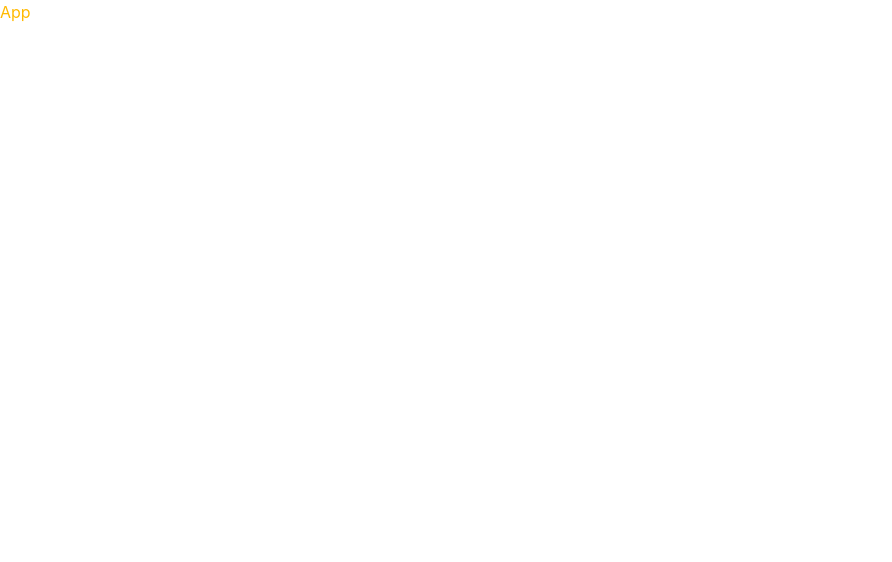
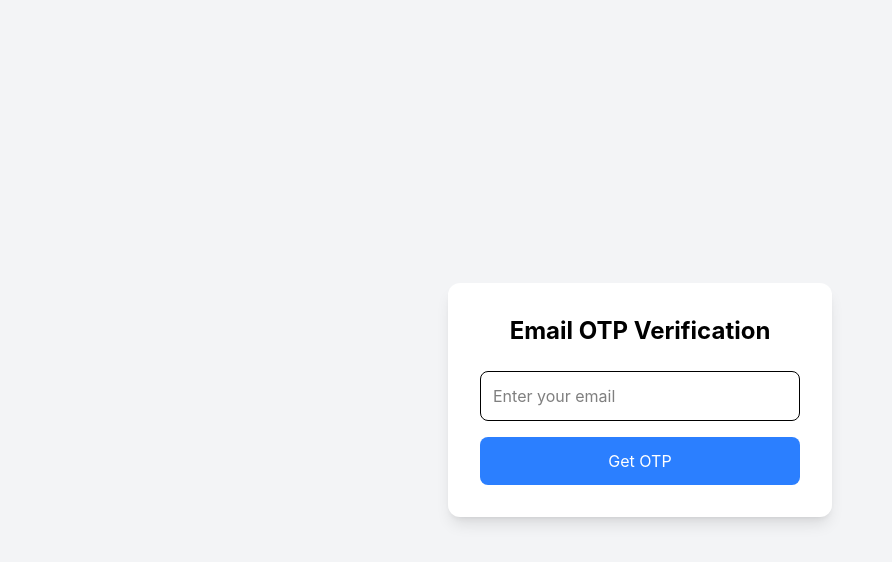
Before and after one commit to NalenSrin123/kru-IT-e-coffee-11, a React (Vite) app: page /dashboard in a window 1280 px wide. Shown: the top 562 px of the page, without its empty margins (0-892 px from the left). Built offline with nearby package versions, Linux system fonts and the light colour scheme.

Commit message:
GetOtpInEmail

```diff
--- a/package.json
+++ b/package.json
@@ -12,18 +12,20 @@
   "dependencies": {
     "@tailwindcss/vite": "^4.2.1",
     "react": "^19.2.0",
-    "react-dom": "^19.2.0",
-    "tailwindcss": "^4.2.1"
+    "react-dom": "^19.2.0"
   },
   "devDependencies": {
     "@eslint/js": "^9.39.1",
     "@types/react": "^19.2.7",
     "@types/react-dom": "^19.2.3",
     "@vitejs/plugin-react": "^5.1.1",
+    "autoprefixer": "^10.4.27",
     "eslint": "^9.39.1",
     "eslint-plugin-react-hooks": "^7.0.1",
     "eslint-plugin-react-refresh": "^0.4.24",
     "globals": "^16.5.0",
+    "postcss": "^8.5.8",
+    "tailwindcss": "^4.2.1",
     "vite": "^7.3.1"
   }
 }
--- a/src/App.jsx
+++ b/src/App.jsx
@@ -1,9 +1,7 @@
-import React from 'react'
+import GetOtpInEmail from "./services/auth/GetOtpInEmail";
 
-const App = () => {
-  return (
-    <div className='text-amber-400'>App</div>
-  )
+function App() {
+  return <GetOtpInEmail />;
 }
 
-export default App
+export default App;
--- /dev/null
+++ b/src/services/auth/GetOtpInEmail.jsx
@@ -0,0 +1,75 @@
+import React, { useState } from "react";
+
+const GetOtpInEmail = () => {
+  const [email, setEmail] = useState("");
+  const [otpSent, setOtpSent] = useState(false);
+  const [otp, setOtp] = useState("");
+
+  const handleSendOtp = () => {
+    if (email === "") {
+      alert("Please enter email");
+      return;
+    }
+
+    console.log("Send OTP to:", email);
+    setOtpSent(true);
+  };
+
+  const handleVerify = () => {
+    console.log("OTP entered:", otp);
+    alert("OTP Verified (Demo)");
+  };
+
+  return (
+    <div className="flex items-center justify-center min-h-screen bg-gray-100 px-4">
+
+      <div className="bg-white p-6 sm:p-8 rounded-xl shadow-lg w-full max-w-sm">
+
+        <h2 className="text-xl sm:text-2xl font-bold text-center mb-6">
+          Email OTP Verification
+        </h2>
+
+        {!otpSent && (
+          <>
+            <input
+              type="email"
+              placeholder="Enter your email"
+              className="w-full border p-3 rounded-lg mb-4 focus:outline-none focus:ring-2 focus:ring-blue-400"
+              value={email}
+              onChange={(e) => setEmail(e.target.value)}
+            />
+
+            <button
+              onClick={handleSendOtp}
+              className="w-full bg-blue-500 text-white p-3 rounded-lg hover:bg-blue-600 transition"
+            >
+              Get OTP
+            </button>
+          </>
+        )}
+
+        {otpSent && (
+          <>
+            <input
+              type="text"
+              placeholder="Enter OTP"
+              className="w-full border p-3 rounded-lg mb-4 focus:outline-none focus:ring-2 focus:ring-green-400"
+              value={otp}
+              onChange={(e) => setOtp(e.target.value)}
+            />
+
+            <button
+              onClick={handleVerify}
+              className="w-full bg-green-500 text-white p-3 rounded-lg hover:bg-green-600 transition"
+            >
+              Verify OTP
+            </button>
+          </>
+        )}
+      </div>
+
+    </div>
+  );
+};
+
+export default GetOtpInEmail;
```
Also changed, not shown: 1 other file (tests, documents, lock files or other folders).
